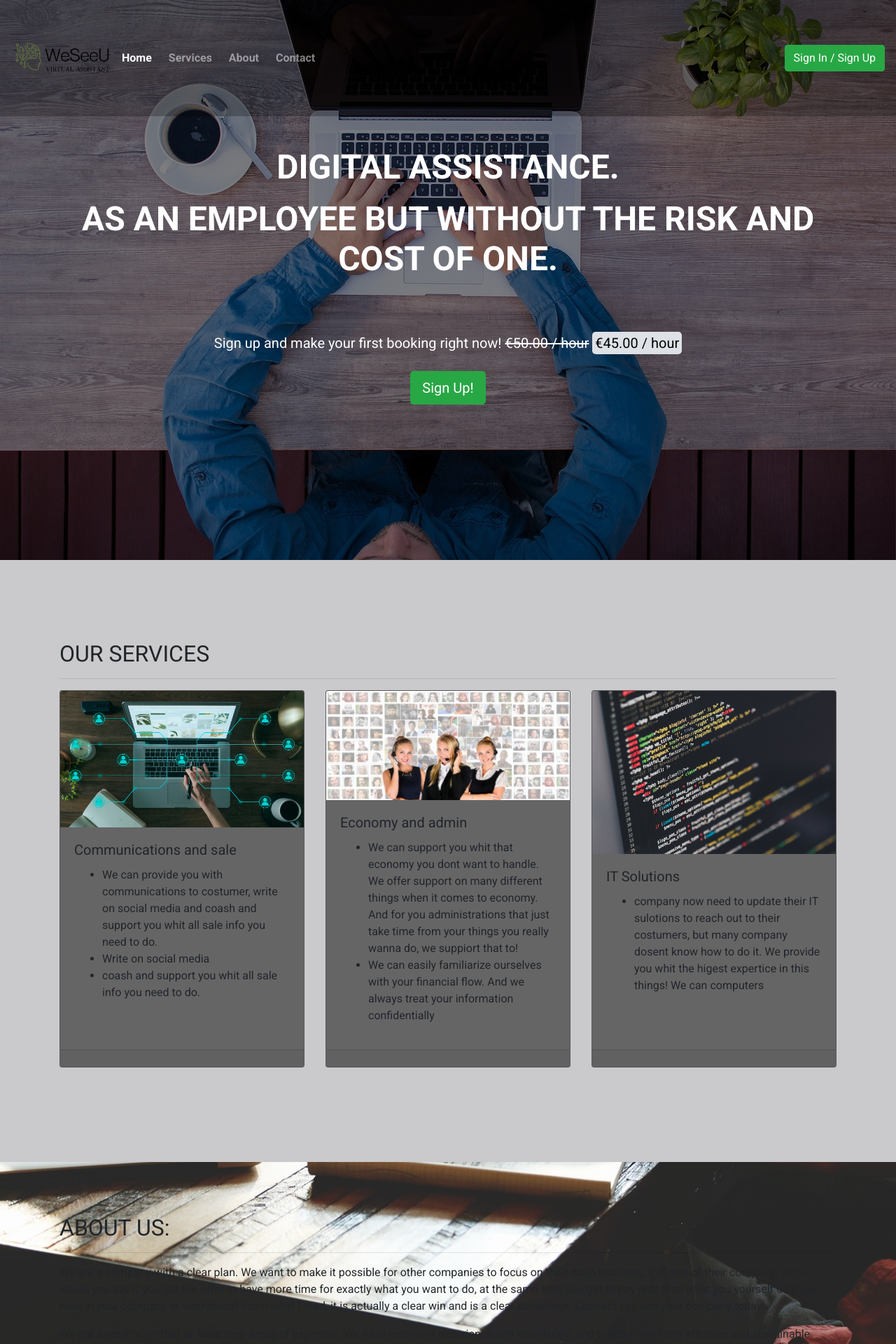
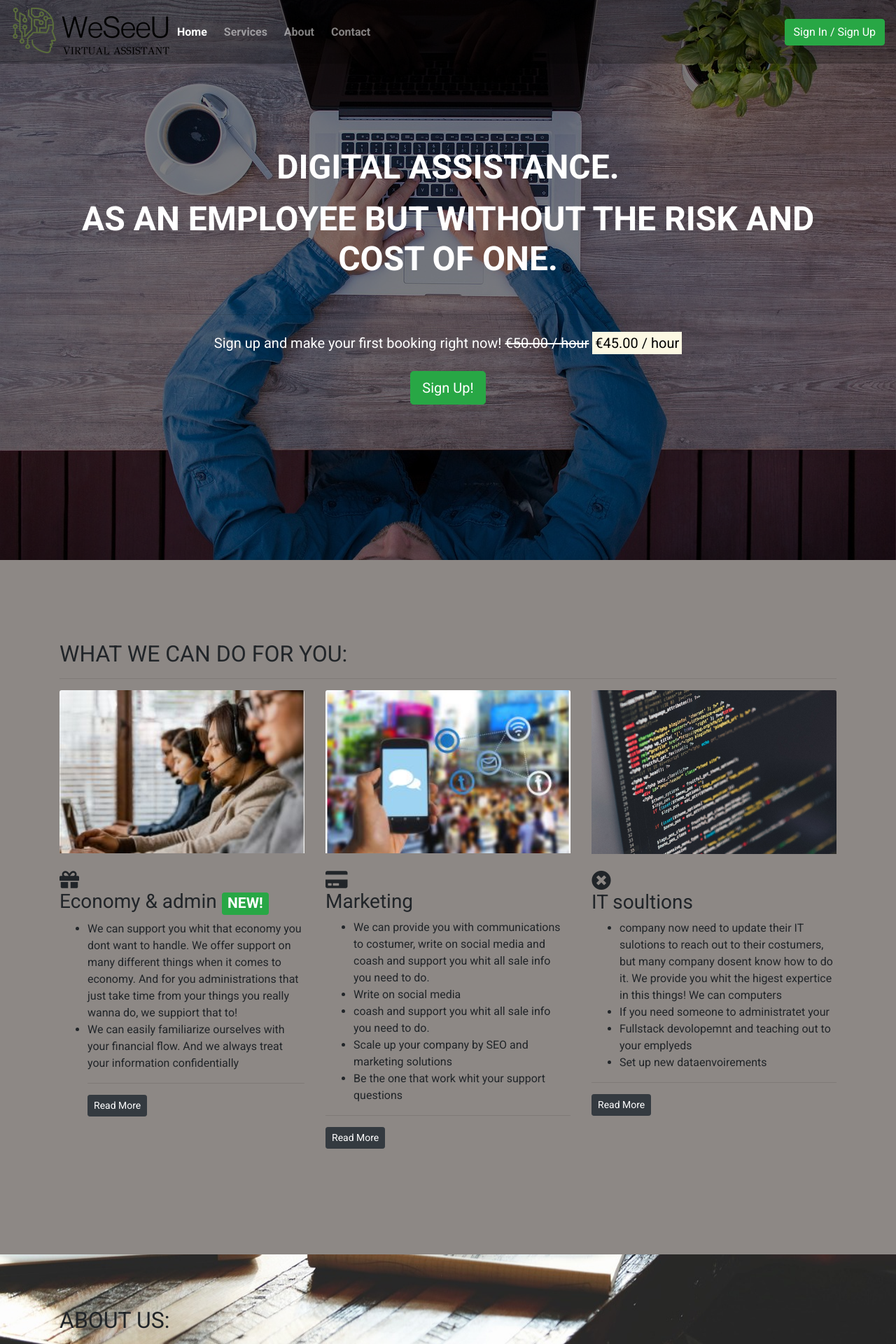
Before and after one commit to saram88/fst-weseeu, a Django app: page / in a window 1280 px wide. Shown: the top 1920 px of the page at 70% size. Run offline with Django 3.2, Linux system fonts and the light colour scheme; some libraries are stand-ins or nearby versions.

Commit message:
change services text

```diff
--- a/weseeu/forms.py
+++ b/weseeu/forms.py
@@ -1,3 +1,4 @@
+from .widgets import  DateTimePickerInput
 from django import forms
 from .models import Booking
 
@@ -11,3 +12,8 @@ class BookingForm(forms.ModelForm):
     class Meta:
         model = Booking
         fields = ['service', 'startdate', 'enddate']
+
+        widgets = {
+            'start_date' : DateTimePickerInput(),
+            'end_date' : DateTimePickerInput(),
+        }
--- a/weseeu/static/css/style.css
+++ b/weseeu/static/css/style.css
@@ -57,7 +57,7 @@ body {
 }
 
 .container-service {
-    background-color: #dee2e6;
+    background-color: #D2D1D1
 }
 
 .container-about {
@@ -72,16 +72,17 @@ body {
     position: relative;
 }
 
+.content-container {
 
-.content-container {
     padding-top: 75px;
     padding-bottom: 75px;
+
 }
 
 .container-wrapper {
     padding-top: 40px;
     padding-bottom: 60px;
-    background-color: rgb(202, 202, 204);
+    background-color: #8D8885
 }
 
 .card {
@@ -92,6 +93,7 @@ body {
     height: 100;
     width: 100;
 }
+
 
 /* Jumbotron */
 
@@ -119,7 +121,7 @@ body {
 .jumbotron small {
     font-size: 80%;
     font-style: italic;
-    color: #d0d0d0;
+    color: #D2D1D1
 }
 
 
@@ -127,7 +129,7 @@ body {
 
 mark
 {
-    background-color: #dee2e6;
+    background-color: #D2D1D1
     border-radius: 5px;
 }
 
--- a/weseeu/templates/weseeu/edit_booking.html
+++ b/weseeu/templates/weseeu/edit_booking.html
@@ -37,7 +37,7 @@
                             {{ error }}
                             <p>
                                 <button class="btn btn-info" type="submit">Save booking</button>
-                                <a class="btn btn-danger" href="/booking/delete/{{ form.booking_id }}">Delete booking</a>
+                                <a class="btn btn-danger" href="/booking/delete/{{ form.instance.pk }}">Delete booking</a>
                                 <a class="btn btn-info" href="/booking/">Cancel</a>
                             </p>
                         </div>
--- a/weseeu/templates/weseeu/index.html
+++ b/weseeu/templates/weseeu/index.html
@@ -22,7 +22,7 @@
             </button>
 
             <div class="collapse navbar-collapse" id="navbarNavDropdown">
-                <img src="{% static 'images/2.png' %}" alt="logo" height="150" width="150">
+                <img src="{% static 'images/2.png' %}" alt="logo">
                 <ul class="navbar-nav mr-auto">
                     <li class="active nav-item mr-2"><a class="nav-link" href="/">Home</a></li>
                     <li class="nav-item mr-2"><a class="nav-link" href="#services">Services</a></li>
@@ -70,70 +70,69 @@
         <!-- /.callout -->
     </div>
 
-    <!-- Services -->
-    <div id="services" class="container-wrapper container-service">
-        <div class="container content-container">
+
+        <!--/.Feature-services-->
+
+    <div class="container-wrapper container-wrapper--red">
+        <div class="container features-container content-container">
+            <section class="features">
                 <div class="row">
                     <div class="col-12 page-header">
-                    <h2 class="text-uppercase">Our services</h2>
+                        <h2 class="text-uppercase">What we can do for you:</h2>
                         <hr class="block-divider block-divider--short block-divider--white">
                     </div>
                 </div>
-
-            <!--Service 1-->
-            <div class="row row-cols-1 row-cols-md-3 g-4">
-                <div class="col">
-                    <div class="card h-100">
-                        <img src="{% static 'images/communications.jpg' %}" class="card-img-top" alt="picture1">
-                        <div class="card-body">
-                            <h5 class="card-title">Communications and sale</h5>
+                <div class="row">
+                    <div class="col-12 col-md-6 col-lg-4">
+                        <img src="{% static 'images/Eko-admin.jpg' %}" class="card-img-top" alt="picture1">
+                        <br>
+                        <div class="feature">
+                            <br>
+                            <h3><i class="fas fa-gift d-none d-sm-block"></i> Economy & admin <span class="badge badge-success">NEW!</span></h3>
+                            <ul>
+                                <li>We can support you whit that economy you dont want to handle. We offer support on many different things when it comes to economy. And for you administrations that just take time from your things you really wanna do, we suppiort that to!</li>
+                                <li>We can easily familiarize ourselves with your financial flow. And we always treat your information confidentially</li>
+                                <hr>
+                                <p><a class="btn btn-sm btn-dark" href="">Read More</a></p>
+                            </ul>
+                        </div>
+                    </div>
+                    <div class="col-12 col-md-6 col-lg-4">
+                        <img src="{% static 'images/marketing.jpg' %}" class="card-img-top" alt="picture1">
+                        <br>
+                        <div class="feature">
+                            <br>
+                            <h3><i class="fas fa-credit-card d-none d-sm-block"></i> Marketing </h3>
                             <ul>
                                 <li>We can provide you with communications to costumer, write on social media and coash and support you whit all sale info you need to do.</li>
                                 <li>Write on social media </li>
                                 <li>coash and support you whit all sale info you need to do.</li>
+                                <li>Scale up your company by SEO and marketing solutions</li>
+                                <li>Be the one that work whit your support questions</li>
                             </ul>
+                            <hr>
+                            <p><a class="btn btn-sm btn-dark" href="">Read More</a></p>
                         </div>
-
-                        <div class="card-footer">
+                    </div>
+                    <div class="col-12 d-md-none d-lg-block col-lg-4">
+                        <img src="{% static 'images/IT-sulotion.jpg' %}" class="card-img-top" alt="picture1">
+                        <br>
+                        <div class="feature">
+                            <br>
+                            <h3><i class="fas fa-times-circle d-none d-sm-block"></i> IT soultions</h3>
+                            <ul>
+                                <li>company now need to update their IT sulotions to reach out to their costumers, but many company dosent know how to do it. We provide you whit the higest expertice in this things! We can computers</li>
+                                <li>If you need someone to administratet your </li>
+                                <li>Fullstack devolopemnt and teaching out to your emplyeds</li>
+                                <li>Set up new dataenvoirements</li>
+                            </ul>
+                            <hr>
+                            <p><a class="btn btn-sm btn-dark" href="">Read More</a></p>
                         </div>
                     </div>
                 </div>
-            <!-- /service 1 -->
-
-            <!--Service 2-->
-                <div class="col">
-                    <div class="card h-100">
-                        <img src="{% static 'images/Ekonomy-services.jpg' %}" class="card-img-top" alt="picture2">
-                        <div class="card-body">
-                            <h5 class="card-title">Economy and admin</h5>
-                            <ul>
-                                <li>We can support you whit that economy you dont want to handle. We offer support on many different things when it comes to economy. And for you administrations that just take time from your things you really wanna do, we suppiort that to!</li>
-                                <li>We can easily familiarize ourselves with your financial flow. And we always treat your information confidentially</li>
-                            </ul>
-                        </div>
-                        <div class="card-footer">
-                        </div>
-                    </div>
-                </div>
-            <!-- /service 2 -->
-
-            <!--service 3 -->
-                <div class="col">
-                    <div class="card h-100">
-                        <img src="{% static 'images/IT-sulotion.jpg' %}" class="card-img-top" alt="picture3">
-                        <div class="card-body">
-                            <h5 class="card-title">IT Solutions</h5>
-                            <ul>
-                                <li>company now need to update their IT sulotions to reach out to their costumers, but many company dosent know how to do it. We provide you whit the higest expertice in this things! We can computers</li>
-                            </ul>
-                        </div>
-
-                        <div class="card-footer">
-                        </div>
-                    </div>
-                </div>
-            </div>
-            <!-- /service 3-->
+            </section>
+            <!-- /.features -->
         </div>
     </div>
 
@@ -211,10 +210,9 @@
     </div>
     <!-- /.Contact -->
 
-        <!-- Grid container -->
     <!-- Copyright -->
     <footer>
-        <div class="text-center p-1" style="background-color: #90928a;">
+        <div class="text-center p-1" style="background-color: #D2D1D1;">
            <p class="text-black"> © 2023 Sara Mentzer. Only for educational purpose.</p>
            <a href="https://www.facebook.com/"><i class="fab fa-facebook-square ms-3"></i></a>
            <a href="https://www.twitter.com/"><i class="fab fa-twitter-square ms-3"></i></a>
```
Also changed, not shown: weseeu/models.py (+10 -0 lines), db.sqlite3, weseeu/static/images/2.png, weseeu/static/images/2_.png (added), weseeu/static/images/Eko-admin.jpg (added), weseeu/static/images/Ekonomy-services.jpg (deleted), weseeu/static/images/communications.jpg (deleted), weseeu/static/images/marketing.jpg (added). Lines whose indentation alone changed are shown as unchanged.
